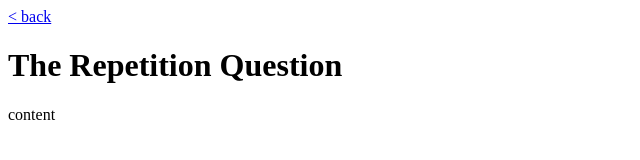
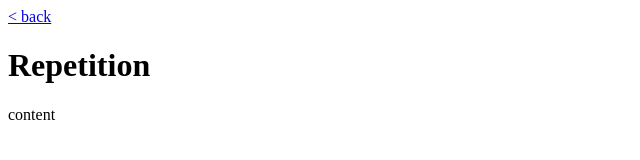
Before and after one commit to strawstack/Paper, a plain HTML site: page posts/repetition.html in a window 1280 px wide. Shown: the whole page, without its empty margins (0-640 px from the left). Drawn offline with Linux system fonts and the light colour scheme.

Commit message:
Update and rename the_repetition_question.html to repetition.html

```diff
--- a/posts/the_repetition_question.html
+++ b/posts/repetition.html
@@ -4,11 +4,11 @@ import { posts, html } from '../paper.js';
 
 html`
 +++
-title: The Repetition Question
+title: Repetition
 date: 23 Jan 2025
 summary: repeating though and repeating races
 +++
-# The Repetition Question
+# Repetition
 
 content
 `;
```
